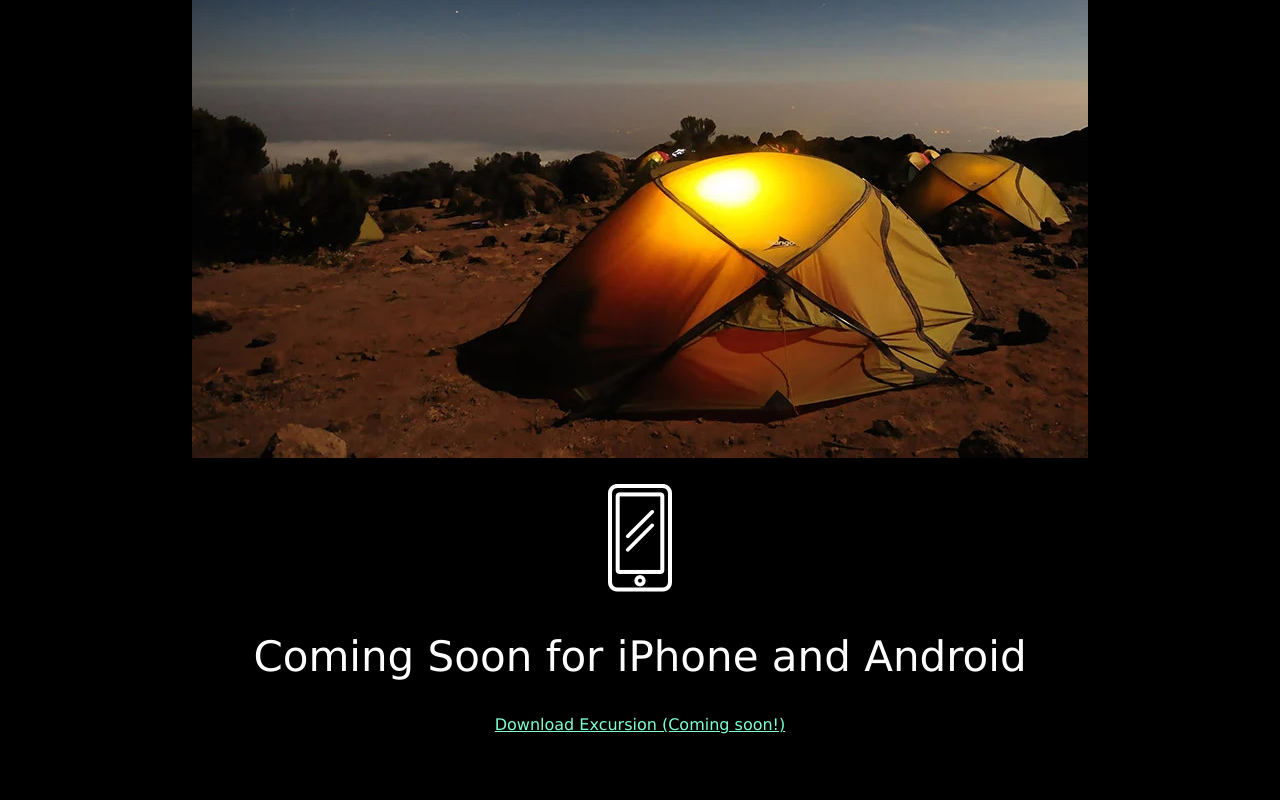
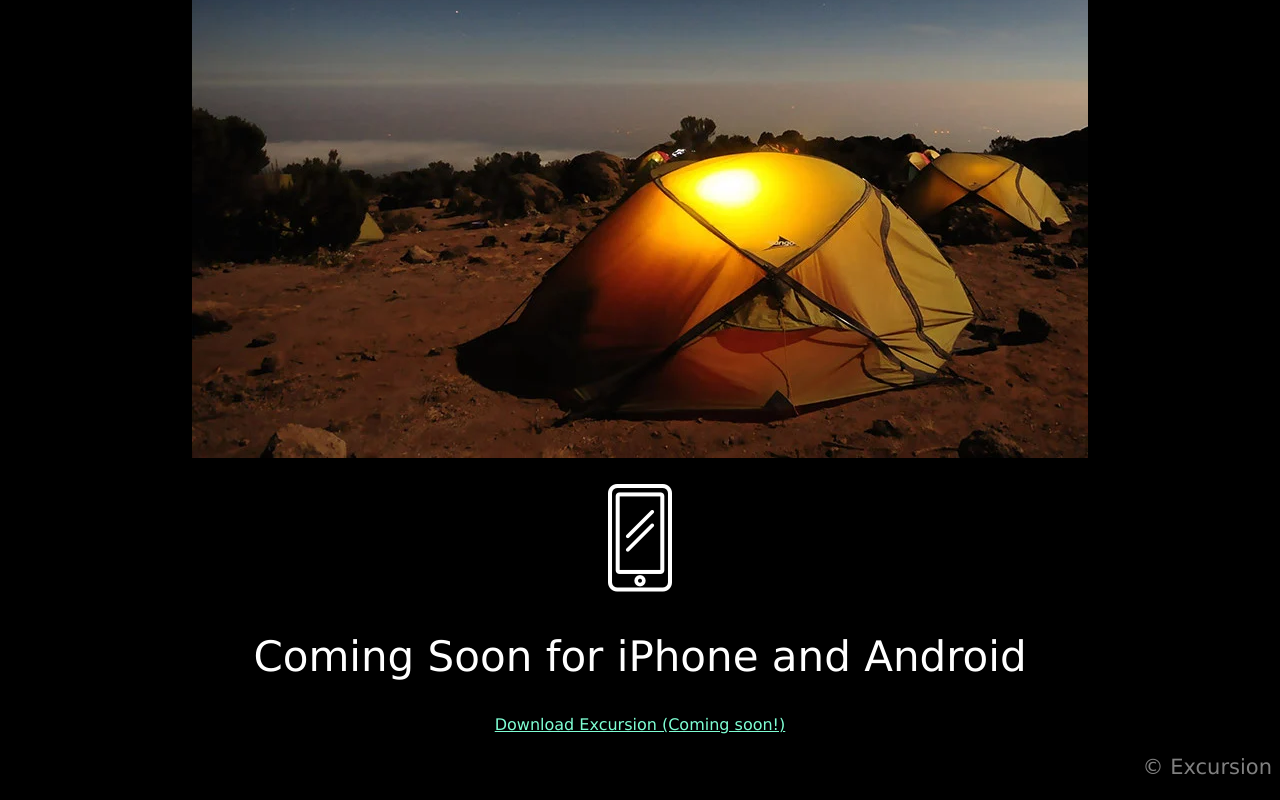
Before and after one commit to batsmad/excursion, a plain HTML site: page index.html in a window 1280 px wide. Shown: the part 589-1389 px from the top of the page. Before the commit the page ends 1331 px from the top, so only its background shows below. Drawn offline with Linux system fonts and the light colour scheme; files whose address does not match are found by name.

Commit message:
Added footer content and styling

```diff
--- a/index.html
+++ b/index.html
@@ -30,5 +30,9 @@
         <h2>Coming Soon for iPhone and Android</h2>
         <a>Download Excursion (Coming soon!)</a>
     </main>
+
+    <footer>
+        <p>&copy; Excursion</p>
+    </footer>
 </body>
 </html>
--- a/resources/css/style.css
+++ b/resources/css/style.css
@@ -24,3 +24,7 @@ p {
     font-size: 21px;
     color: gray;
 }
+
+footer p {
+    text-align: right;
+}
```
